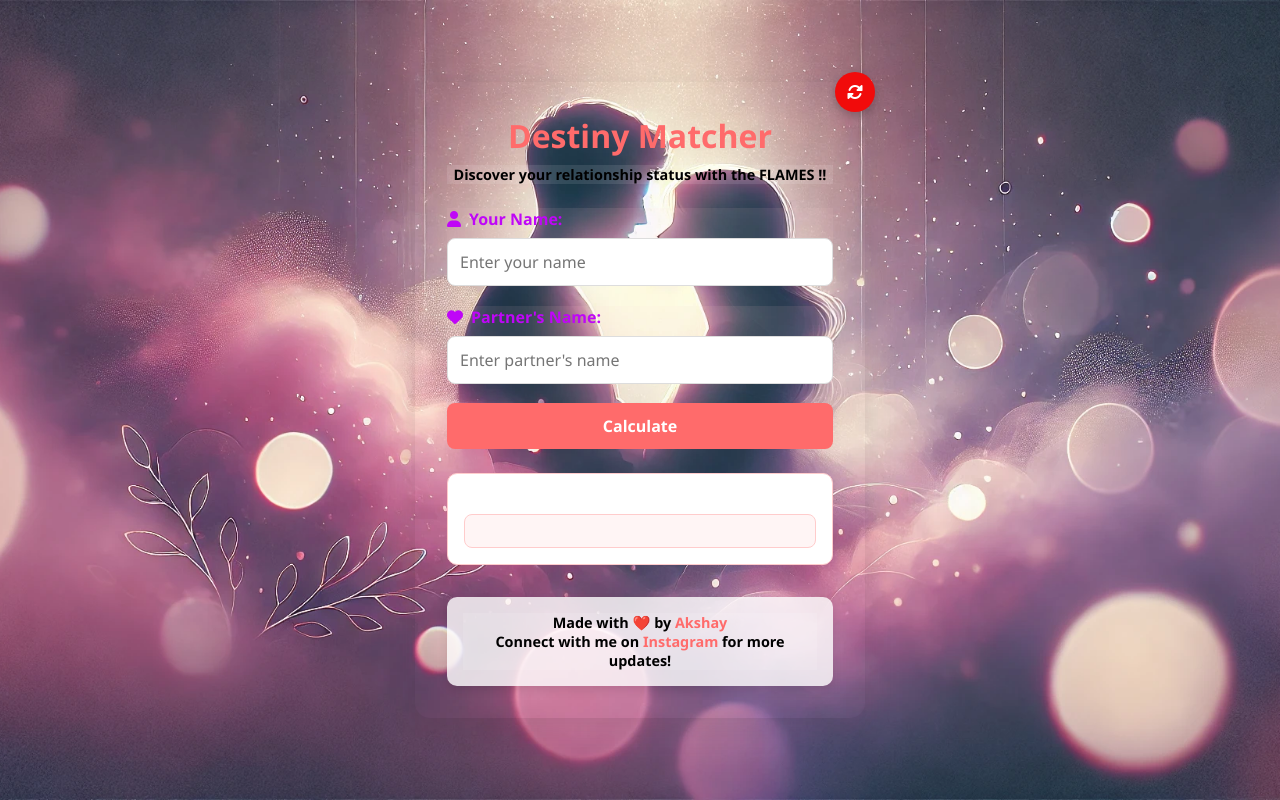
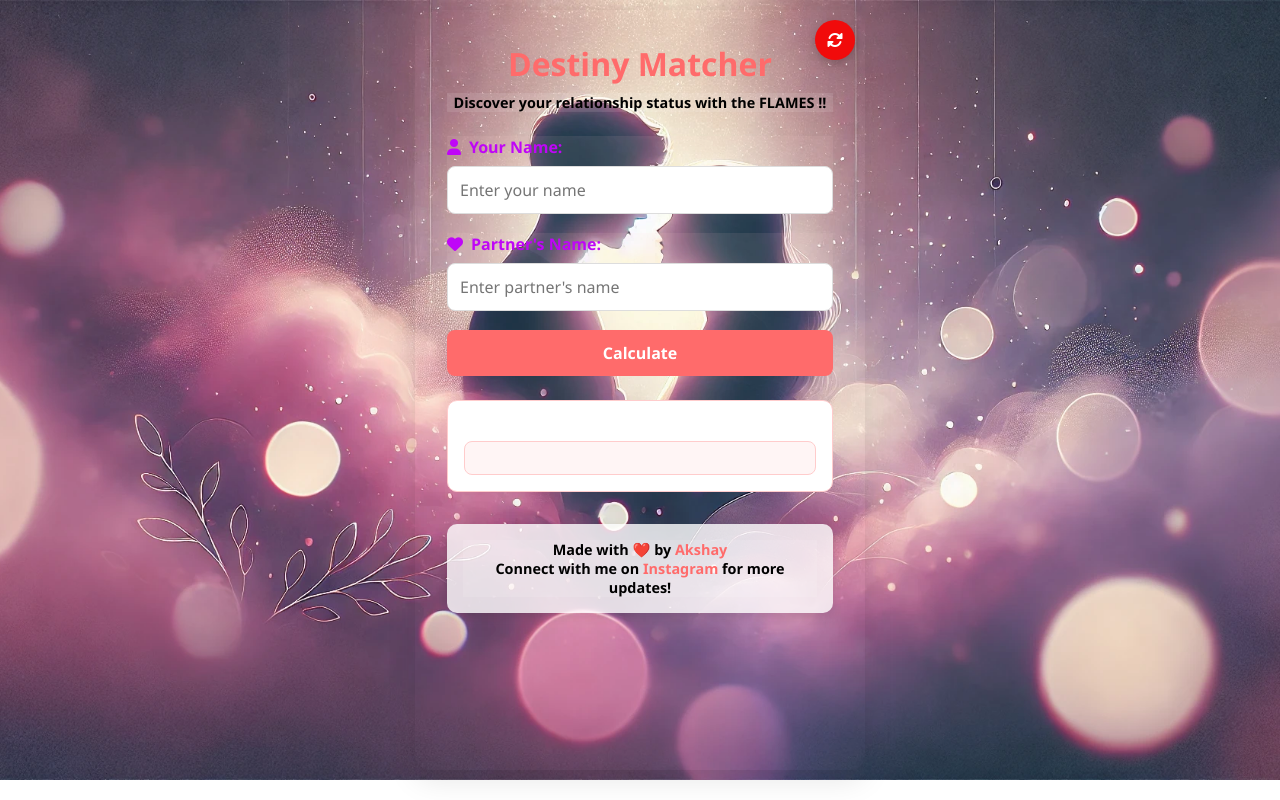
Before and after one commit to akshxy17/FLAMES, a plain HTML site: page index.html in a window 1280 px wide. Drawn offline with nearby package versions, Linux system fonts and the light colour scheme.

Commit message:
height changed

```diff
--- a/styles.css
+++ b/styles.css
@@ -14,6 +14,7 @@ body {
     background: linear-gradient(135deg, #ff9a9e, #fad0c4);
     color: #333;
     padding: 20px;
+    margin: 20%;
 }
 
 .container {
@@ -26,6 +27,8 @@ body {
     width: 100%;
     position: relative;
     background: transparent;
+    margin : 100px;
+    height: 100%;
 }
 
 .header {
@@ -152,8 +155,8 @@ input:focus {
     align-items: center;
     justify-content: center;
     position: absolute;
-    top: -10px;
-    right: -10px;
+    top: 10px;
+    right: 10px;
     border: none;
     cursor: pointer;
     box-shadow: 0 4px 10px rgba(0, 0, 0, 0.2);
@@ -186,7 +189,7 @@ body {
     background-position: center; /* Centers the image */
     background-repeat: no-repeat; /* Prevents image repetition */
     height: 100vh; /* Ensures full height */
-    margin: 0;
+    margin: -10px;
   }
 
 
```
